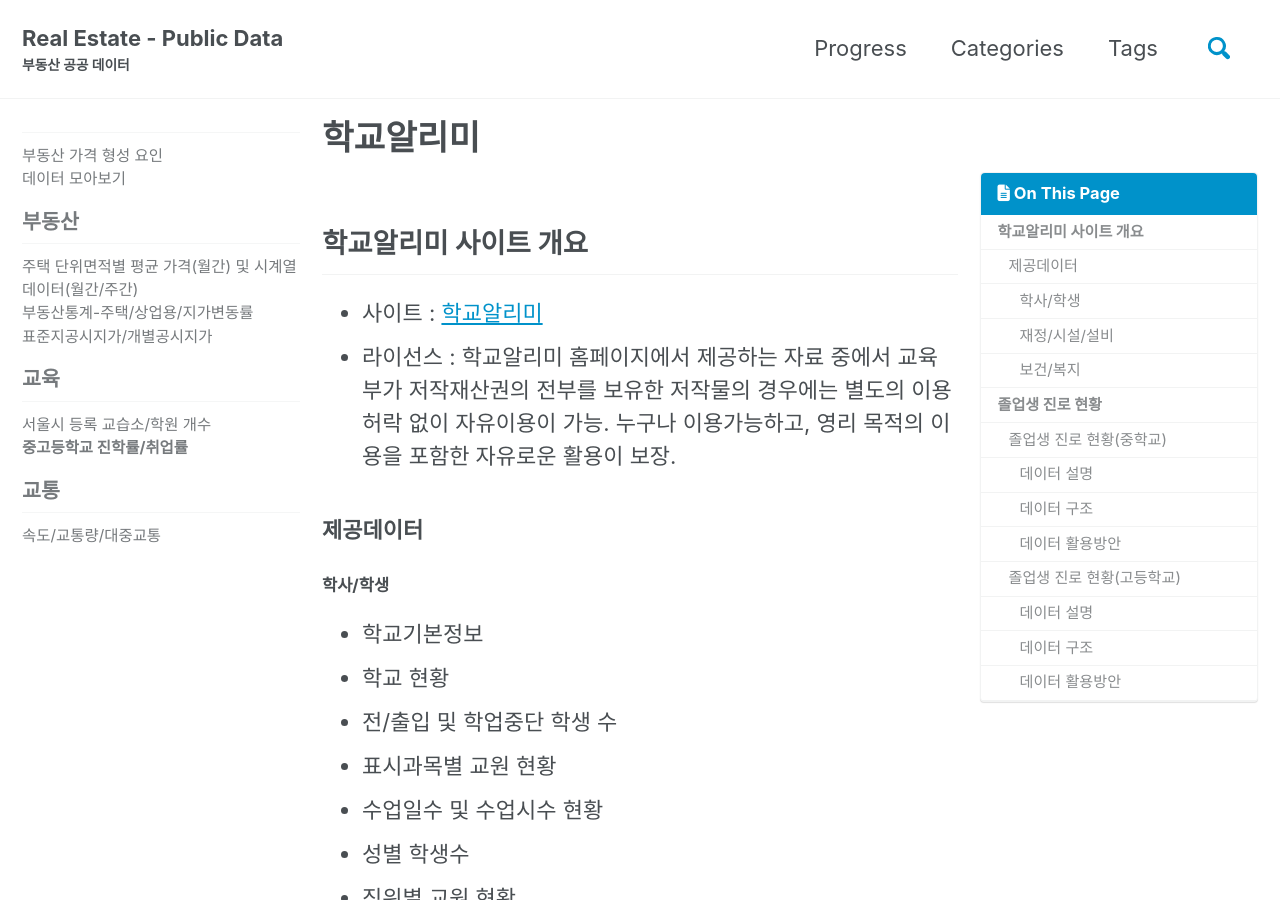
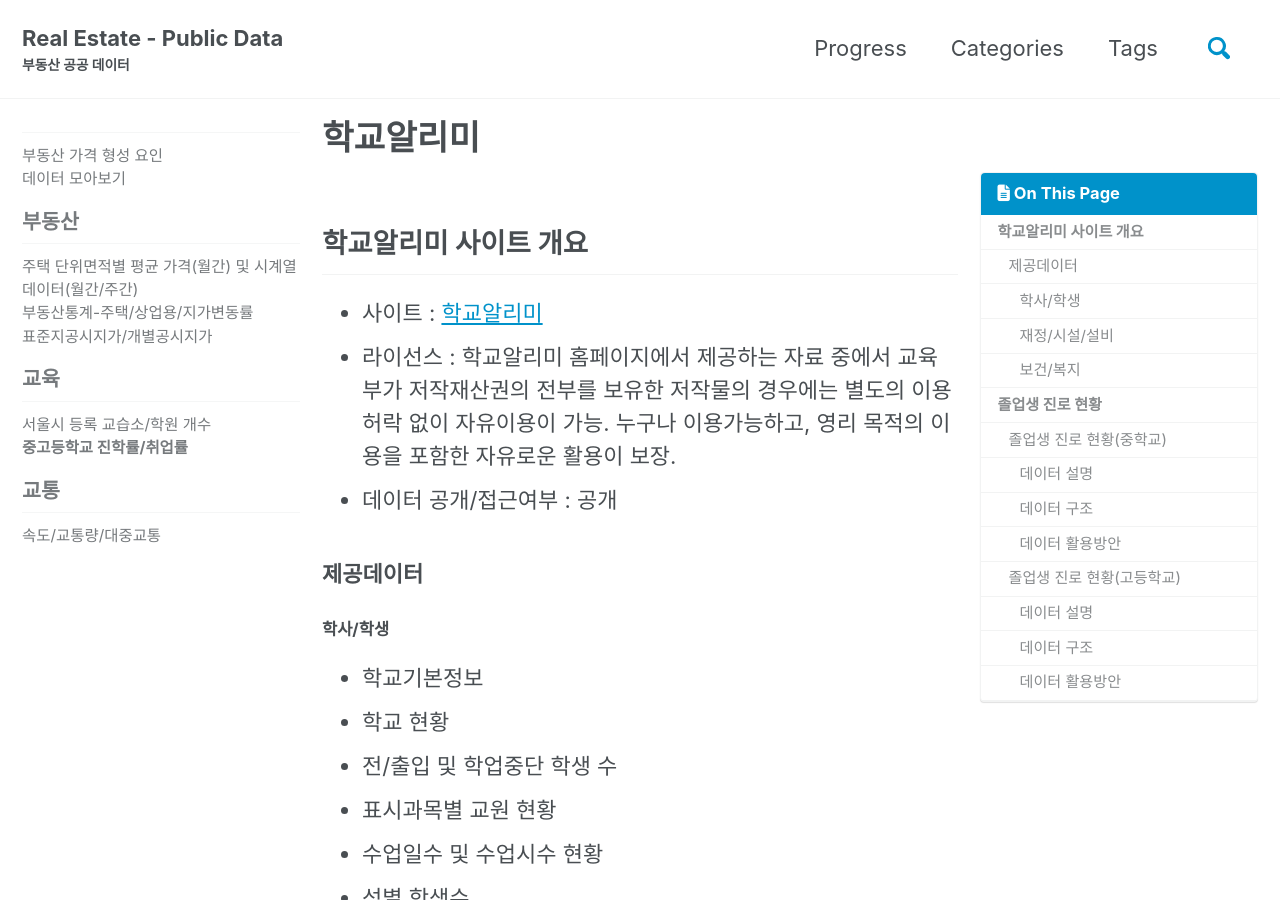
Before and after one commit to nseunghee97/real-estate-public-data, a Jekyll site: the page built from _posts/2019-08-16-학교알리미.md, in a window 1280 px wide and 900 px high. Built offline with Jekyll 4.4.1, drawn with Linux system fonts in a browser that asks for light colours; cached includes are drawn as plain includes; nearby versions of some CDN libraries.

Commit message:
공개여부 추가

```diff
--- a/_posts/2019-08-16-학교알리미.md
+++ b/_posts/2019-08-16-학교알리미.md
@@ -16,6 +16,7 @@ permalink: /edu/schoolinfo/
 
 -   사이트 : [학교알리미](https://www.schoolinfo.go.kr/)
 -   라이선스 : 학교알리미 홈페이지에서 제공하는 자료 중에서 교육부가 저작재산권의 전부를 보유한 저작물의 경우에는 별도의 이용허락 없이 자유이용이 가능. 누구나 이용가능하고, 영리 목적의 이용을 포함한 자유로운 활용이 보장.
+- 데이터 공개/접근여부 : 공개
 
 ### 제공데이터
 
```
